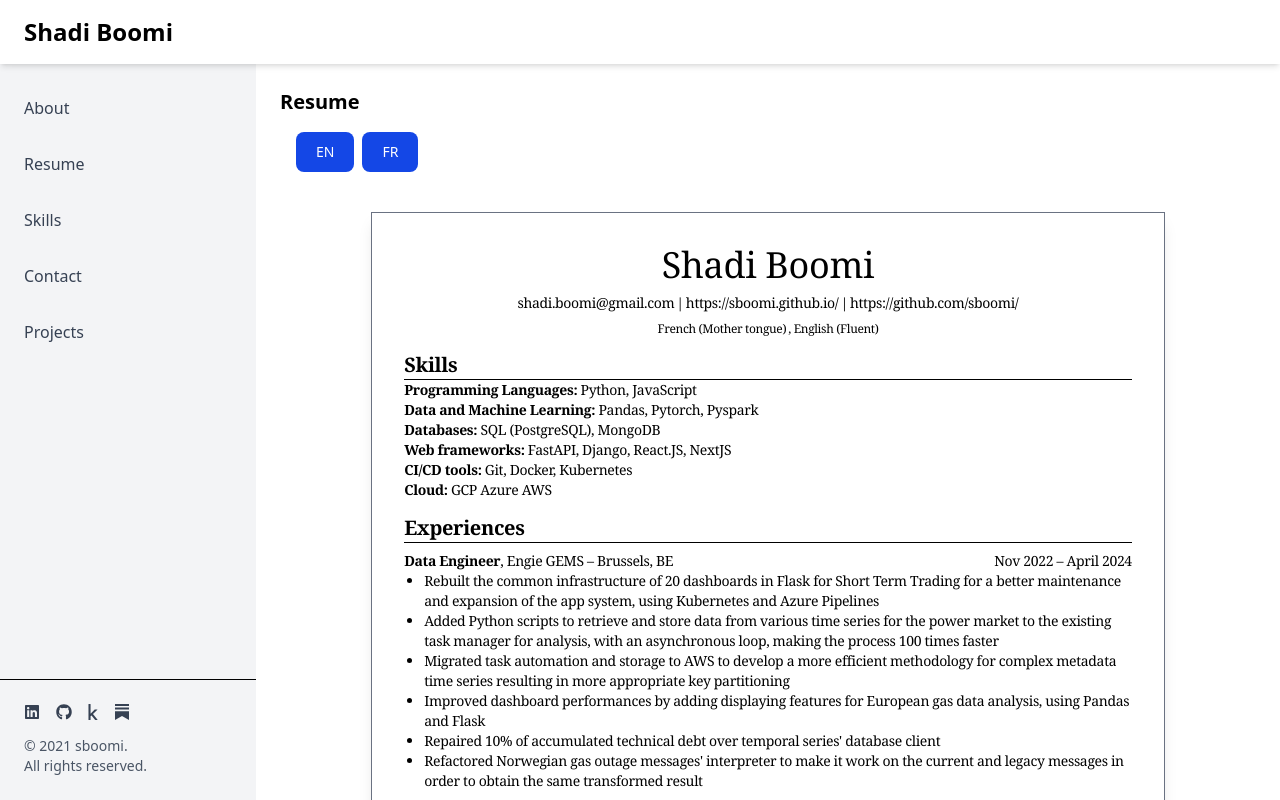
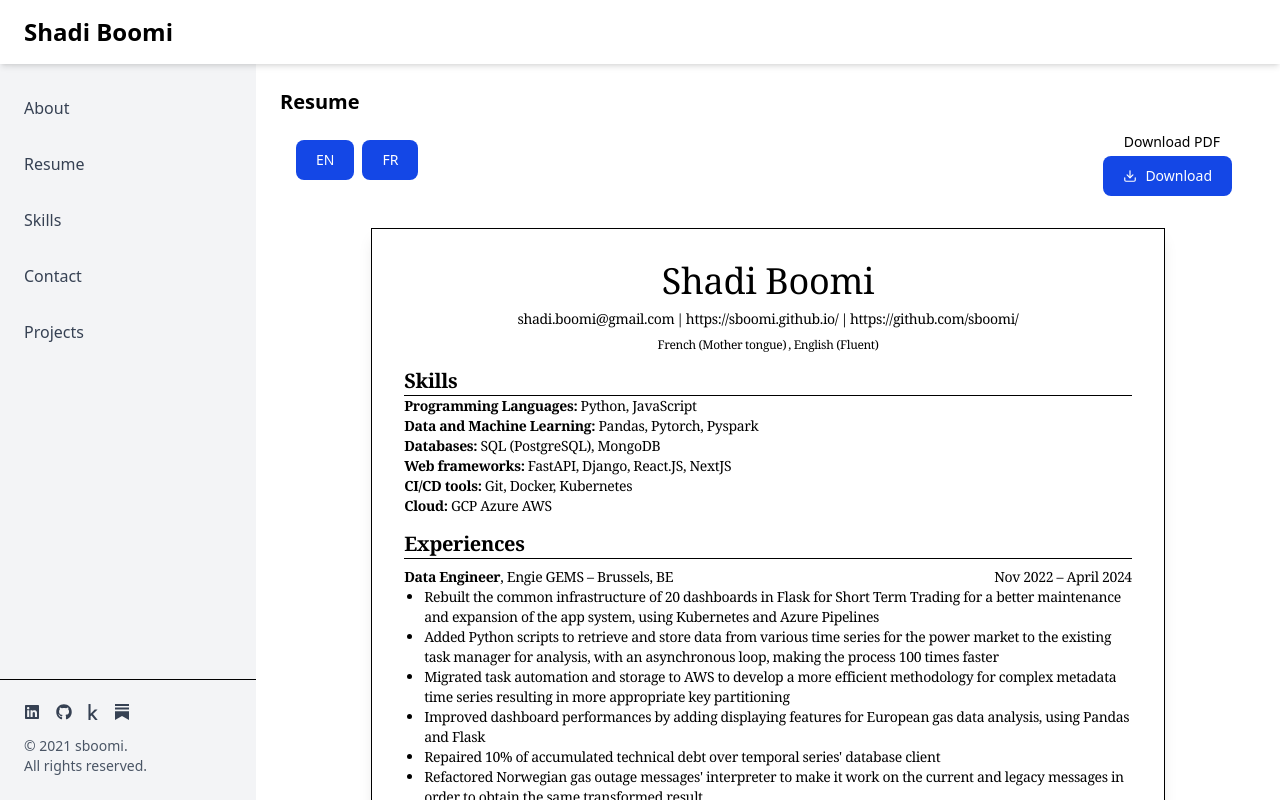
Before and after one commit to sboomi/sboomi.github.io, a React (Vite) app: page /resume in a window 1280 px wide. Shown: the top 800 px of the page. Built offline with nearby package versions, Linux system fonts and the light colour scheme.

Commit message:
Added download button

```diff
--- a/package.json
+++ b/package.json
@@ -16,7 +16,8 @@
     "react-dom": "^19.0.0",
     "react-icons": "^5.4.0",
     "react-markdown": "^9.0.3",
-    "react-router": "^7.1.5"
+    "react-router": "^7.1.5",
+    "react-to-pdf": "^1.0.1"
   },
   "devDependencies": {
     "@tailwindcss/typography": "^0.5.16",
@@ -33,6 +34,7 @@
     "eslint-plugin-react-refresh": "^0.4.19",
     "postcss": "^8.5.2",
     "prettier": "3.5.1",
+    "rollup-plugin-visualizer": "^5.14.0",
     "tailwindcss": "^4.0.6",
     "typescript": "^5.7.3",
     "vite": "^6.1.0"
--- a/src/components/resume/Education.tsx
+++ b/src/components/resume/Education.tsx
@@ -17,8 +17,8 @@ function Education({
         <h2 className="text-xl font-bold space-y-8">{sectionTitle}</h2>
         <hr className="border-delimsize border-black space-y-8 mb-1" />
         <ul>
-          {education.map((eduItem) => (
-            <li className="flex justify-between ">
+          {education.map((eduItem, index) => (
+            <li key={index} className="flex justify-between ">
               <span>
                 <span className="font-semibold">{eduItem.school}</span> –{" "}
                 <span>{eduItem.degree}</span>
--- a/src/components/resume/Experiences.tsx
+++ b/src/components/resume/Experiences.tsx
@@ -26,8 +26,8 @@ function Experience({
         </span>
       </h3>
       <ul className="list-disc pl-5">
-        {tasks.map((task) => (
-          <li>{task}</li>
+        {tasks.map((task, index) => (
+          <li key={index}>{task}</li>
         ))}
       </ul>
     </div>
@@ -46,8 +46,9 @@ function Experiences({
       <section>
         <h2 className="text-xl font-bold space-y-8 ">{sectionTitle}</h2>
         <hr className="border-delimsize border-black space-y-8" />
-        {experiences.map((experience) => (
+        {experiences.map((experience, index) => (
           <Experience
+            key={index}
             title={experience.title}
             company={experience.company}
             location={experience.location}
--- a/src/components/resume/Skills.tsx
+++ b/src/components/resume/Skills.tsx
@@ -10,8 +10,8 @@ function Skills({
   skills: SkillProps[];
   sectionTitle?: string;
 }) {
-  const skillDisplay = skills.map((skill) => (
-    <li>
+  const skillDisplay = skills.map((skill, index) => (
+    <li key={index}>
       <span className="font-bold">{skill.name}:</span> {skill.description}
     </li>
   ));
--- a/src/md-posts/currently-doing.md
+++ b/src/md-posts/currently-doing.md
@@ -1,3 +1,4 @@
 
 - Learning the basics of gamedev
 - Learning how UI and game modes can communicate
+- Updating sections here and there
--- a/src/md-posts/updates.md
+++ b/src/md-posts/updates.md
@@ -1,3 +1,4 @@
 
 - **02/17/2025:** First template, mostly here to inaugurate the website.
 - **02/18/2025:** Implemented router
+- **13/03/2025:** Implemented Resume and resume downloader (screenshot only)
--- a/src/pages/Resume.tsx
+++ b/src/pages/Resume.tsx
@@ -1,4 +1,4 @@
-import React, { useState } from "react";
+import React, { useState, useRef } from "react";
 import Layout from "../components/Layout";
 import { resume, resumeFr } from "../data";
 import Header from "../components/resume/Header";
@@ -6,10 +6,22 @@ import Skills from "../components/resume/Skills";
 import Experiences from "../components/resume/Experiences";
 import Projects from "../components/resume/Projects";
 import Education from "../components/resume/Education";
+import { LuDownload } from "react-icons/lu";
+import generatePDF from "react-to-pdf";
 
 const Resume: React.FC = () => {
+  const targetRef = useRef(null);
+
   const [displayedResume, setDisplayedResume] = useState(resume);
   const [displayedLanguage, setDisplayedLanguage] = useState<"en" | "fr">("en");
+
+  const handleOnClick = () => {
+    const now = new Date();
+
+    const formattedDate = `${now.getFullYear()}${(now.getMonth() + 1).toString().padStart(2, "0")}${now.getDate().toString().padStart(2, "0")}${now.getHours().toString().padStart(2, "0")}${now.getMinutes().toString().padStart(2, "0")}${now.getSeconds().toString().padStart(2, "0")}`;
+
+    generatePDF(targetRef, { filename: `CV_Shadi_Boomi_${formattedDate}.pdf` });
+  };
 
   const sectionTitles = {
     en: {
@@ -30,7 +42,8 @@ const Resume: React.FC = () => {
     <Layout>
       <div>
         <h1 className="text-xl font-bold transition-colors">Resume</h1>
-        <div className="flex justify-start space-x-4 p-4">
+        <div className="flex justify-between space-x-4 p-4 items-center">
+          <div>
             <button
               className="text-white bg-blue-700 hover:bg-blue-800 focus:ring-4 focus:ring-blue-300 font-medium rounded-lg text-sm px-5 py-2.5 me-2 mb-2 dark:bg-blue-600 dark:hover:bg-blue-700 focus:outline-none dark:focus:ring-blue-800"
               onClick={() => {
@@ -50,10 +63,25 @@ const Resume: React.FC = () => {
               FR
             </button>
           </div>
+          <div className="flex flex-col items-end space-y-1">
+            <span className="text-sm font-medium px-5">Download PDF</span>
+            <button
+              onClick={() => handleOnClick()}
+              className="text-white bg-blue-700 hover:bg-blue-800 focus:ring-4 focus:outline-none focus:ring-blue-300 font-medium rounded-lg text-sm px-5 py-2.5 text-center inline-flex items-center me-2 dark:bg-blue-600 dark:hover:bg-blue-700 dark:focus:ring-blue-800"
+            >
+              <LuDownload className="w-3.5 h-3.5 me-2" />
+              Download
+            </button>
+          </div>
+        </div>
       </div>
 
-      <div className="flex justify-center space-x-4 p-4">
-        <div className="border-gray-500 border w-[210mm] min-h-[297mm] bg-white shadow-lg font-display">
+      {/* Resume */}
+      <div className="flex justify-center space-x-4 p-4 border-gray-500">
+        <div
+          ref={targetRef}
+          className="border w-[210mm] min-h-[297mm] bg-white shadow-lg font-display"
+        >
           <div className="tracking-tight flex flex-col space-y-3.5 m-8 text-sm">
             {displayedResume.languages ? (
               <Header languages={displayedResume.languages} />
--- a/vite.config.ts
+++ b/vite.config.ts
@@ -1,12 +1,18 @@
 import { defineConfig } from "vite";
 import react from "@vitejs/plugin-react";
 import tailwindcss from '@tailwindcss/vite'
+import { visualizer } from 'rollup-plugin-visualizer';
 
 // https://vitejs.dev/config/
 export default defineConfig({
-  plugins: [react(), tailwindcss(),],
+  plugins: [react(), tailwindcss(),
+    visualizer({
+			emitFile: true,
+			filename: 'stats.html'
+		})
+  ],
   server: {
     port: 3002,
   },
-  assetsInclude: ['**/*.md']
+  assetsInclude: ['**/*.md'],
 });
```
Also changed, not shown: 1 other file (tests, documents, lock files or other folders). Lines whose indentation alone changed are shown as unchanged.
